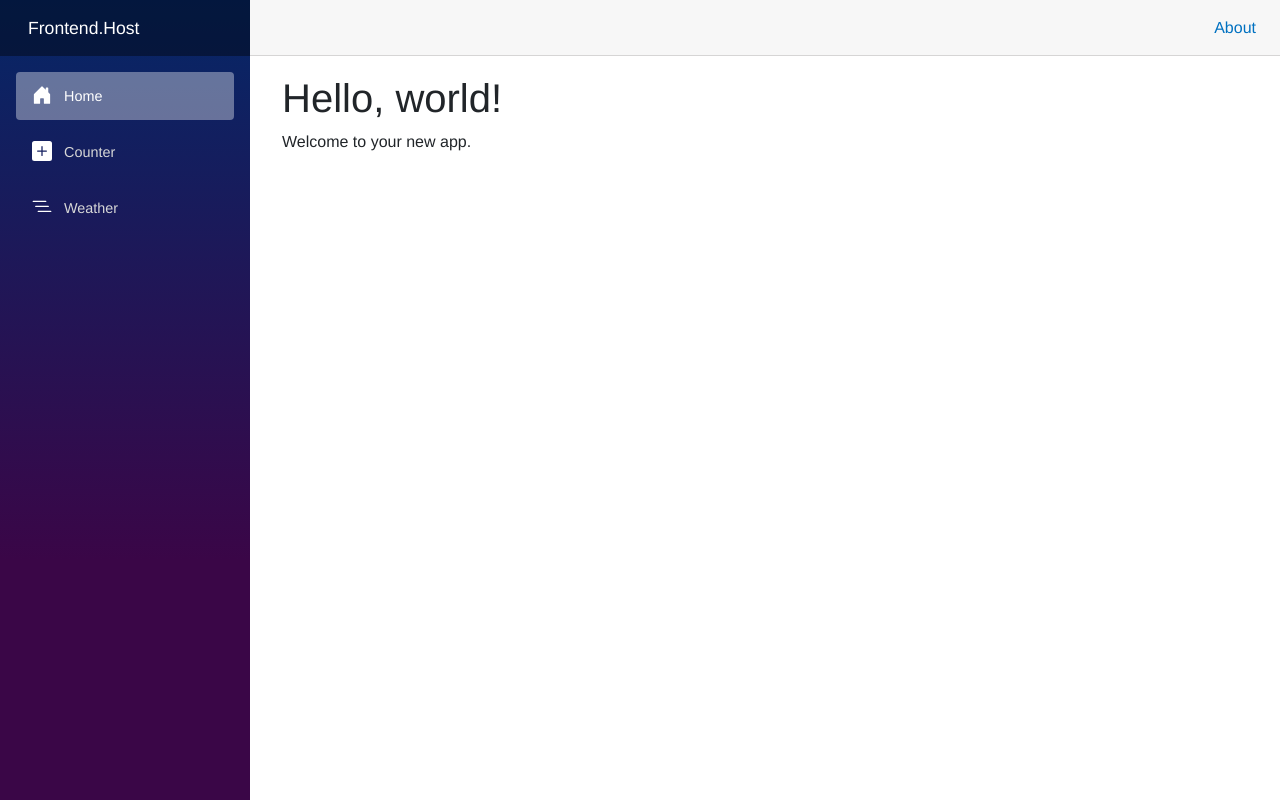
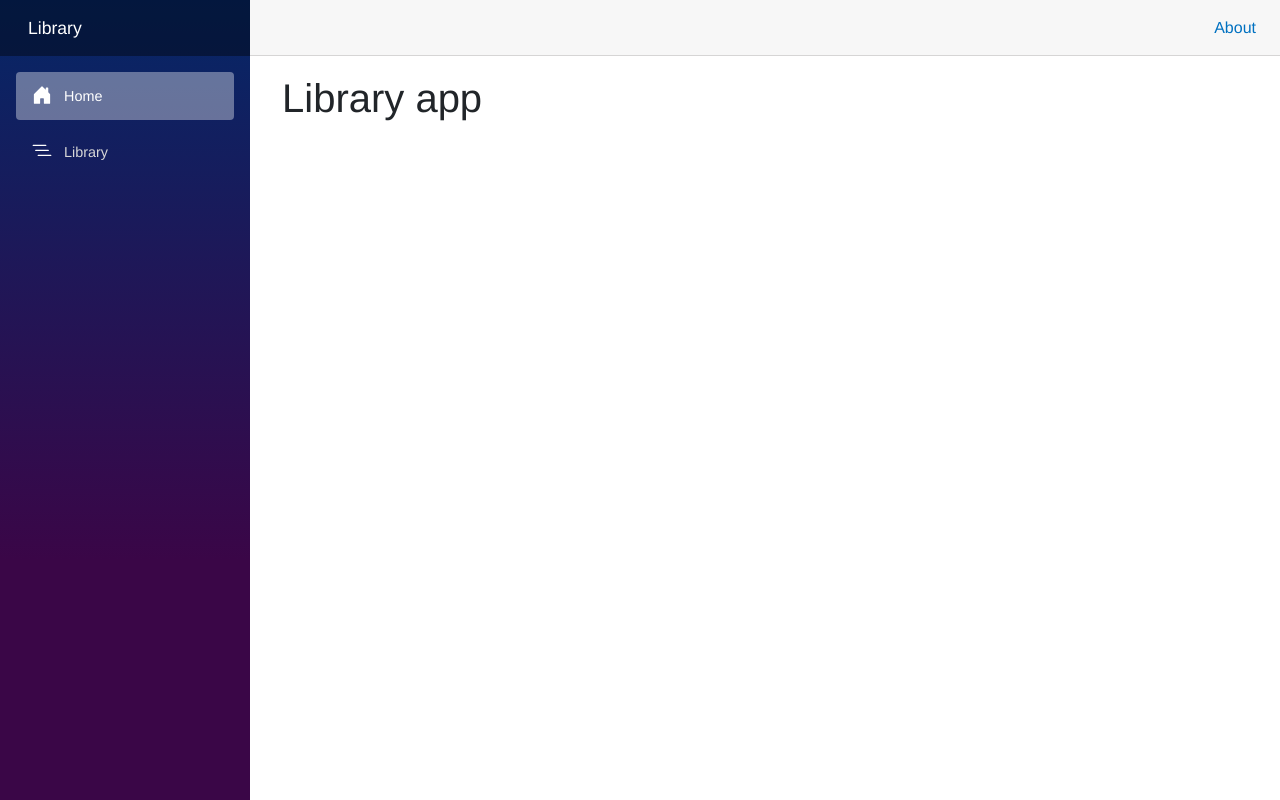
Before and after one commit to pskramtai/LibraryApi, an ASP.NET Core app: page / in a window 1280 px wide. Run offline with ASP.NET Core 8, Linux system fonts and the light colour scheme; style sheets or scripts are compiled from the project's sources.

Commit message:
Cleanup UI

```diff
--- a/Frontend.Host/Layout/NavMenu.razor
+++ b/Frontend.Host/Layout/NavMenu.razor
@@ -1,6 +1,6 @@
 <div class="top-row ps-3 navbar navbar-dark">
     <div class="container-fluid">
-        <a class="navbar-brand" href="">Frontend.Host</a>
+        <a class="navbar-brand" href="">Library</a>
         <button title="Navigation menu" class="navbar-toggler" @onclick="ToggleNavMenu">
             <span class="navbar-toggler-icon"></span>
         </button>
@@ -15,13 +15,8 @@
             </NavLink>
         </div>
         <div class="nav-item px-3">
-            <NavLink class="nav-link" href="counter">
-                <span class="bi bi-plus-square-fill-nav-menu" aria-hidden="true"></span> Counter
-            </NavLink>
-        </div>
-        <div class="nav-item px-3">
-            <NavLink class="nav-link" href="weather">
-                <span class="bi bi-list-nested-nav-menu" aria-hidden="true"></span> Weather
+            <NavLink class="nav-link" href="library">
+                <span class="bi bi-list-nested-nav-menu" aria-hidden="true"></span> Library
             </NavLink>
         </div>
     </nav>
--- a/Frontend.Host/Pages/Home.razor
+++ b/Frontend.Host/Pages/Home.razor
@@ -2,6 +2,4 @@
 
 <PageTitle>Home</PageTitle>
 
-<h1>Hello, world!</h1>
-
-Welcome to your new app.
+<h1>Library app</h1>
--- a/Frontend.Host/Pages/Weather.razor
+++ b/Frontend.Host/Pages/Library.razor
@@ -1,4 +1,4 @@
-@page "/weather"
+@page "/library"
 @using Frontend.Host.Models
 @using Frontend.Host.Services
 @inject IBookService BookService
```
Also changed, not shown: Frontend.Host/Pages/Counter.razor (deleted, +0 -19 lines).
